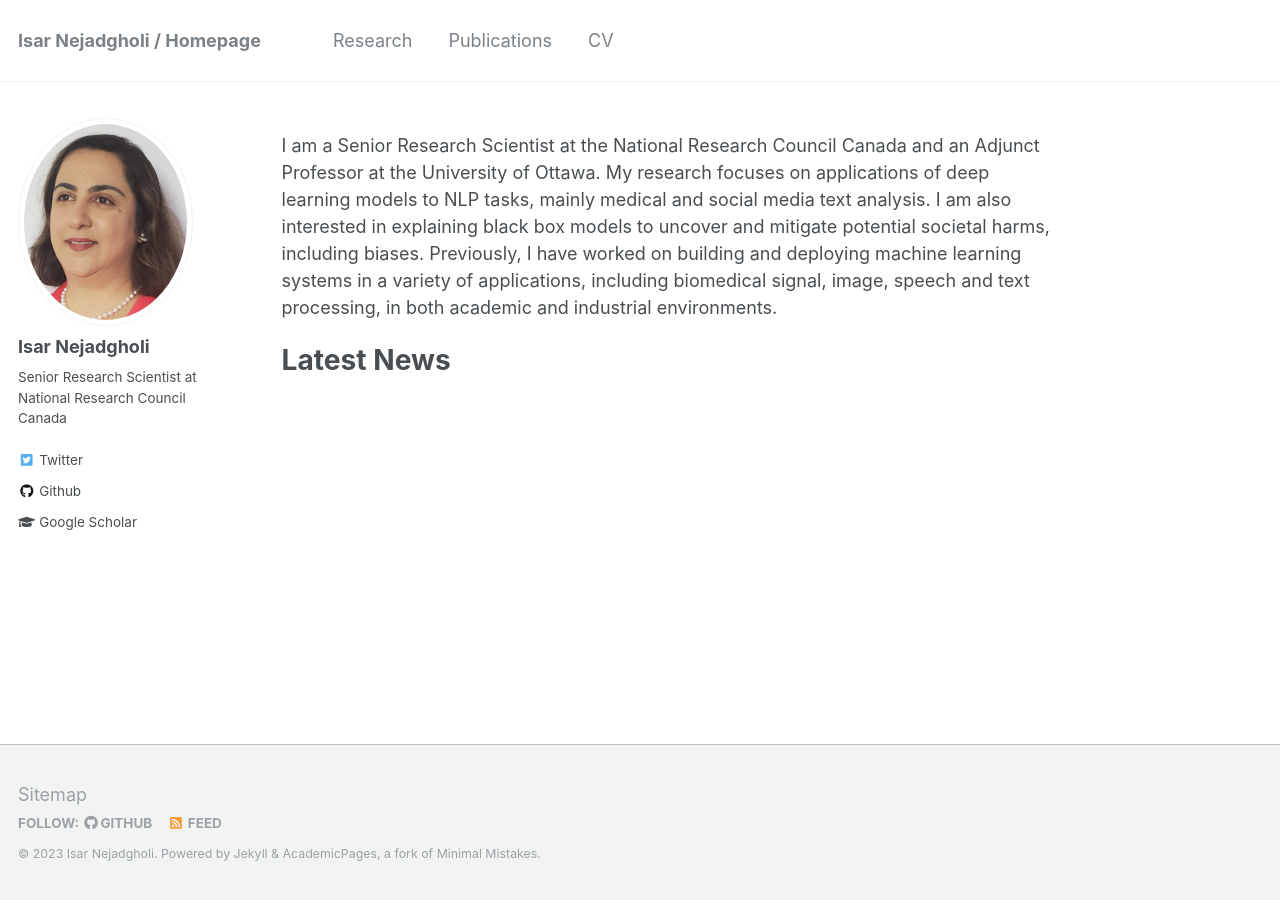
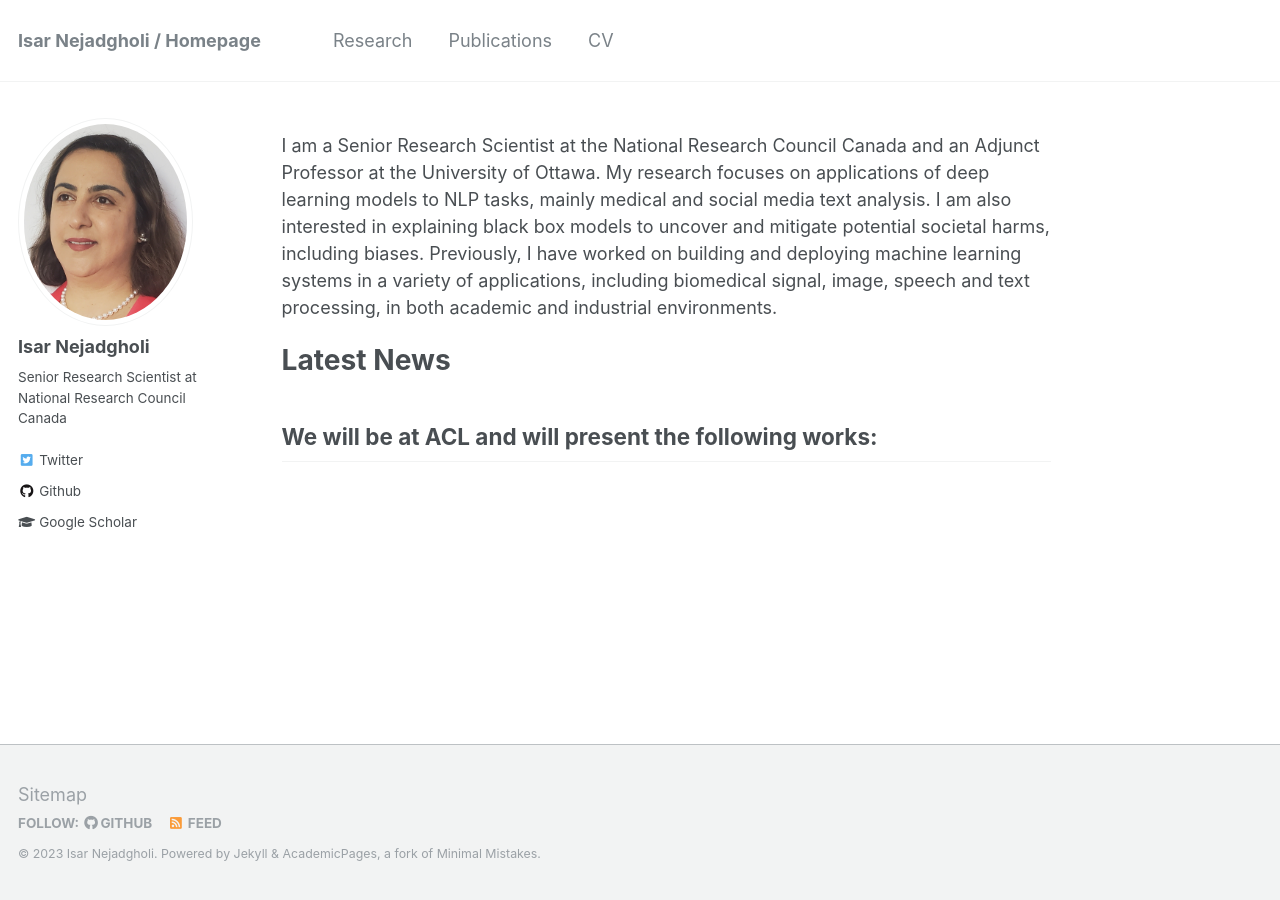
Before and after one commit to IsarNejad/IsarNejad.github.io, a Jekyll site: the page built from _pages/about.md, in a window 1280 px wide. Built offline with Jekyll 4.4.1, drawn with Linux system fonts in a browser that asks for light colours.

Commit message:
Update about.md

```diff
--- a/_pages/about.md
+++ b/_pages/about.md
@@ -12,3 +12,6 @@ I am a Senior Research Scientist at the National Research Council Canada and an
 
 
 # Latest News
+
+We will be at ACL and will present the following works:
+-
```
